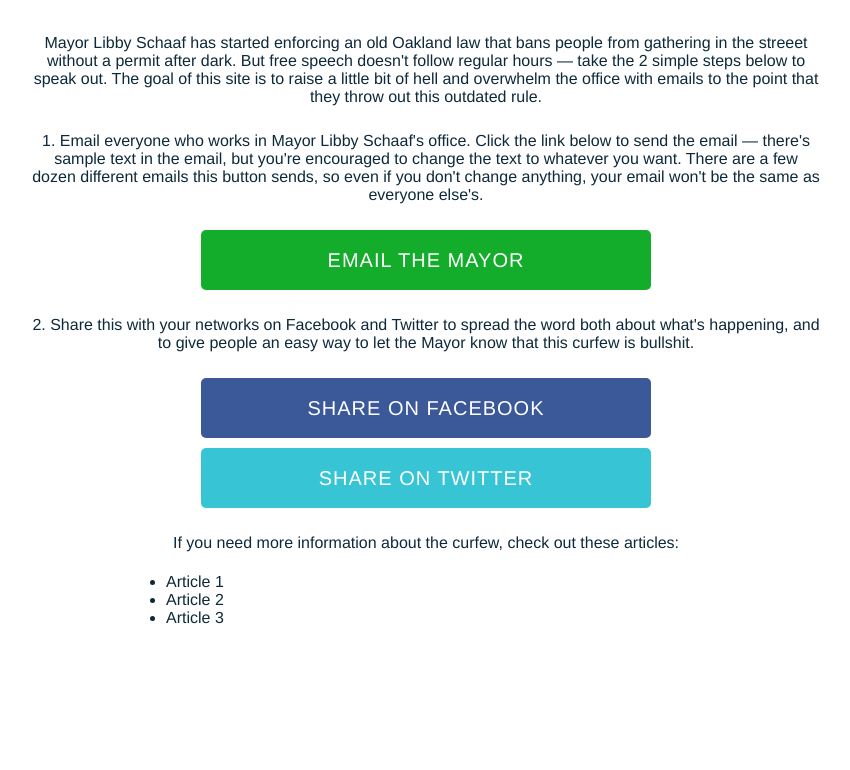
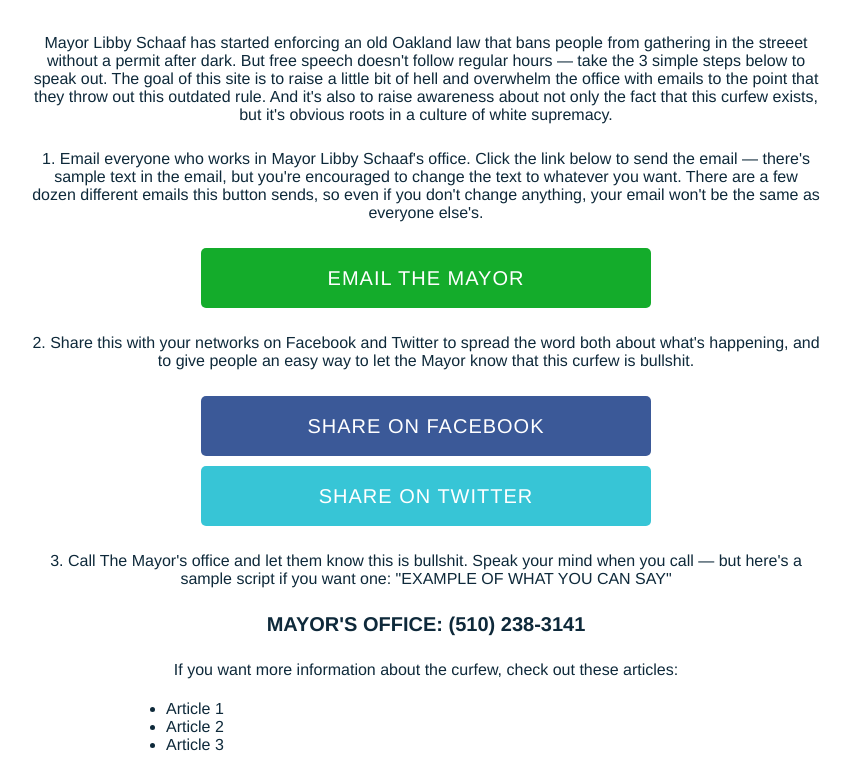
Before and after one commit to DigitalCharlie/nooaklandcurfew, a plain HTML site: page index.html in a window 1280 px wide. Shown: the part 90-860 px from the top of the page, without its empty margins (214-1064 px from the left). Before the commit the page ends 800 px from the top, so only its background shows below. Drawn offline with nearby package versions, Linux system fonts and the light colour scheme.

Commit message:
more random stuff

```diff
--- a/index.html
+++ b/index.html
@@ -31,18 +31,14 @@
     </h1>
 
     <p>
-        Mayor Libby Schaaf has started enforcing an old Oakland law that bans people from gathering in the streeet without a permit after dark. But free speech doesn't follow regular hours — take the 2 simple steps below to speak out. The goal of this site is to raise a little bit of hell and overwhelm the office with emails to the point that they throw out this outdated rule.
+        Mayor Libby Schaaf has started enforcing an old Oakland law that bans people from gathering in the streeet without a permit after dark. But free speech doesn't follow regular hours — take the 3 simple steps below to speak out. The goal of this site is to raise a little bit of hell and overwhelm the office with emails to the point that they throw out this outdated rule. And it's also to raise awareness about not only the fact that this curfew exists, but it's obvious roots in a culture of white supremacy.
     </p>
-
-    <div class="Action">
 
         <p>
             1. Email everyone who works in Mayor Libby Schaaf's office. Click the link below to send the email — there's sample text in the email, but you're encouraged to change the text to whatever you want. There are a few dozen different emails this button sends, so even if you don't change anything, your email won't be the same as everyone else's.
         </p>
 
             <a id="emailthemall" class="button action" target="_blank" href="#">Email the Mayor</a>
-
-    <div class="Action">
 
         <p>
             2. Share this with your networks on Facebook and Twitter to spread the word both about what's happening, and to give people an easy way to let the Mayor know that this curfew is bullshit.
@@ -52,10 +48,14 @@
 
         <a class="button twitter" target="_blank" href="http://www.twitter.com/intent/tweet?text=">Share on Twitter</a>
 
-        </div>
+        <p>
+            3. Call The Mayor's office and let them know this is bullshit. Speak your mind when you call — but here's a sample script if you want one: "EXAMPLE OF WHAT YOU CAN SAY"
+        </p>
+
+        <h3 style="font-size:20px;">MAYOR'S OFFICE: (510) 238-3141</h3>
 
     <p>
-        If you need more information about the curfew, check out these articles:
+        If you want more information about the curfew, check out these articles:
     </p>
 
     <ul>
@@ -103,6 +103,5 @@
     emailthemall();
 </script>
 
-
 </body>
 </html>
```
